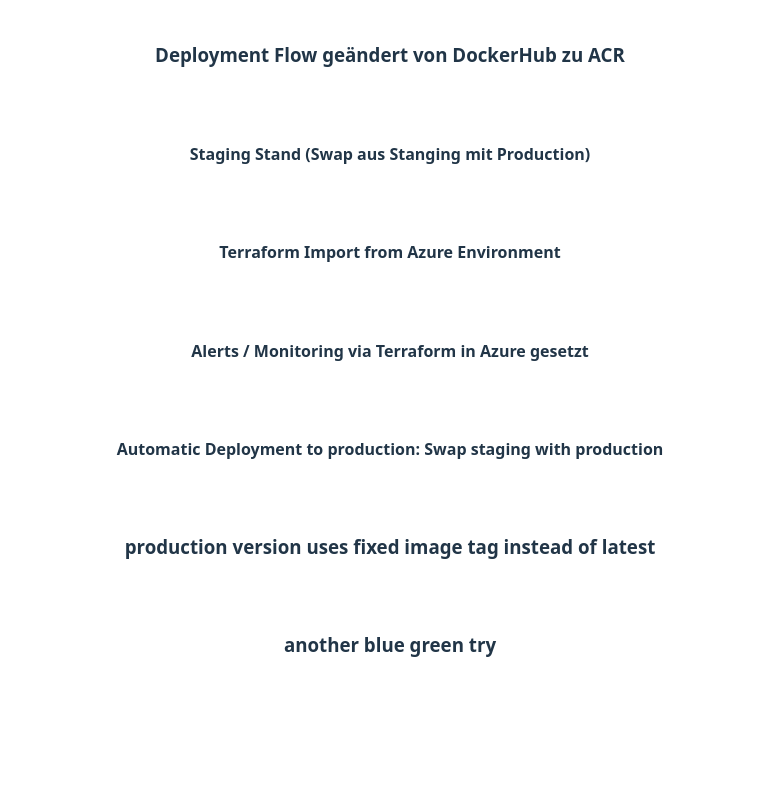
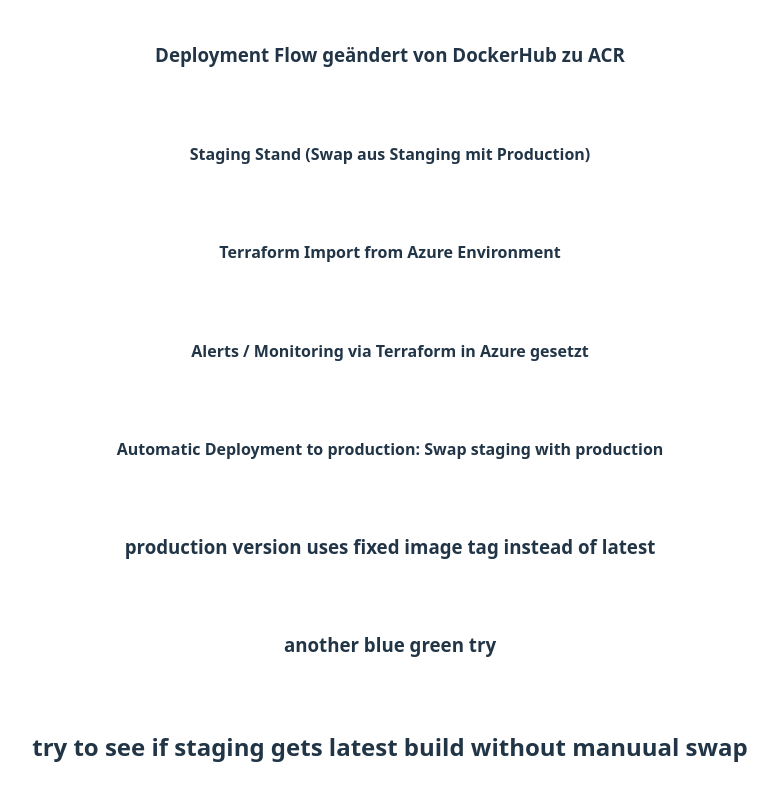
Before and after one commit to MaxPres13/project1-ci-cd, a React app in the folder frontend/: page / in a window 1280 px wide. Shown: the part 274-1074 px from the top of the page, without its empty margins (250-1028 px from the left). Before the commit the page ends 983 px from the top, so only its background shows below. Built offline with nearby package versions, Linux system fonts and the light colour scheme; the HTML template or start-up script is replaced by a standard one.

Commit message:
try to see if staging gets latest build without manuual swap

```diff
--- a/frontend/src/App.tsx
+++ b/frontend/src/App.tsx
@@ -11,6 +11,7 @@
 			<h4>Automatic Deployment to production: Swap staging with production</h4>
 			<h3>production version uses fixed image tag instead of latest</h3>
 			<h3>another blue green try</h3>
+			<h2>try to see if staging gets latest build without manuual swap</h2>
 		</div>
 	);
 }
```
Also changed, not shown: 1 other file (tests, documents, lock files or other folders).
